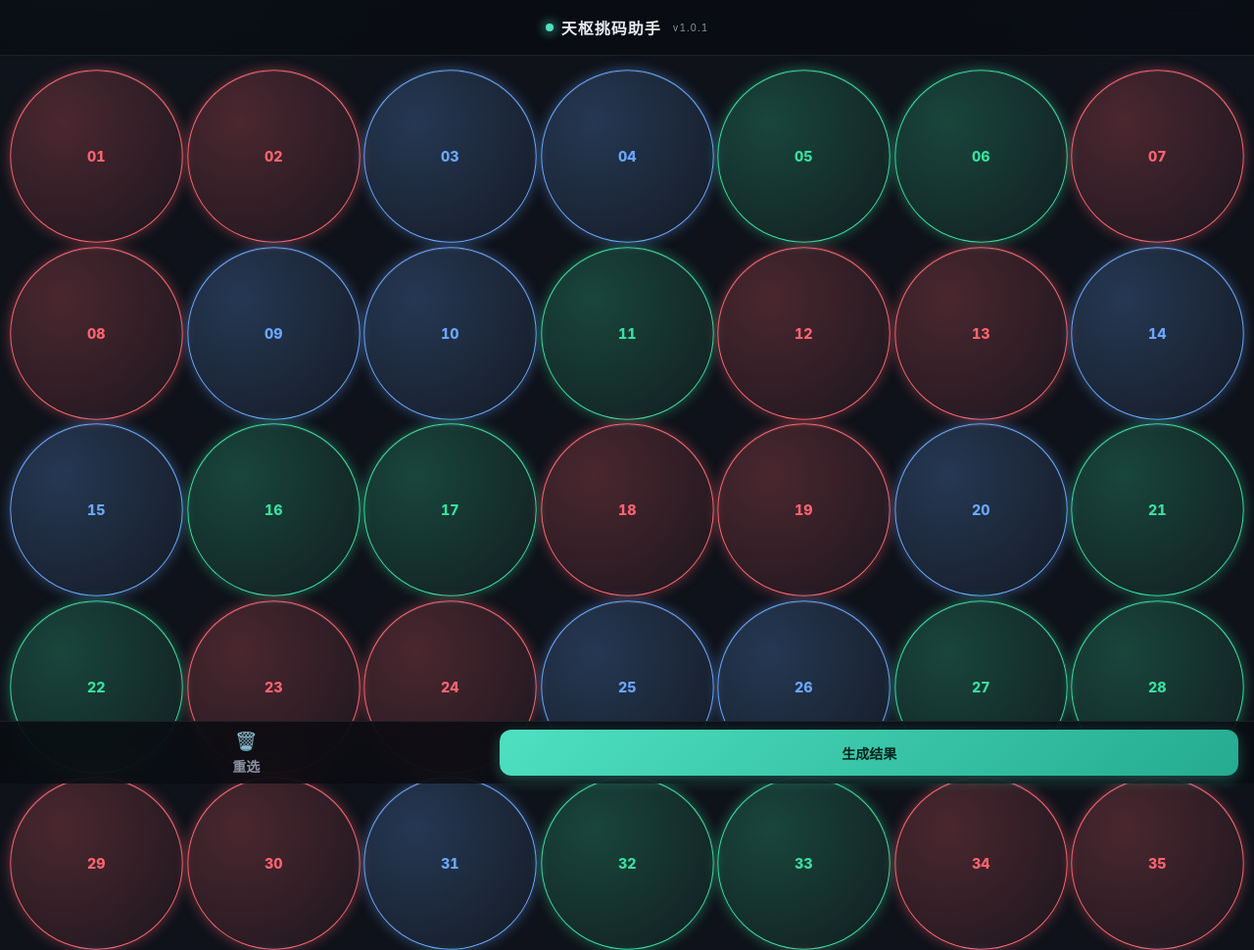
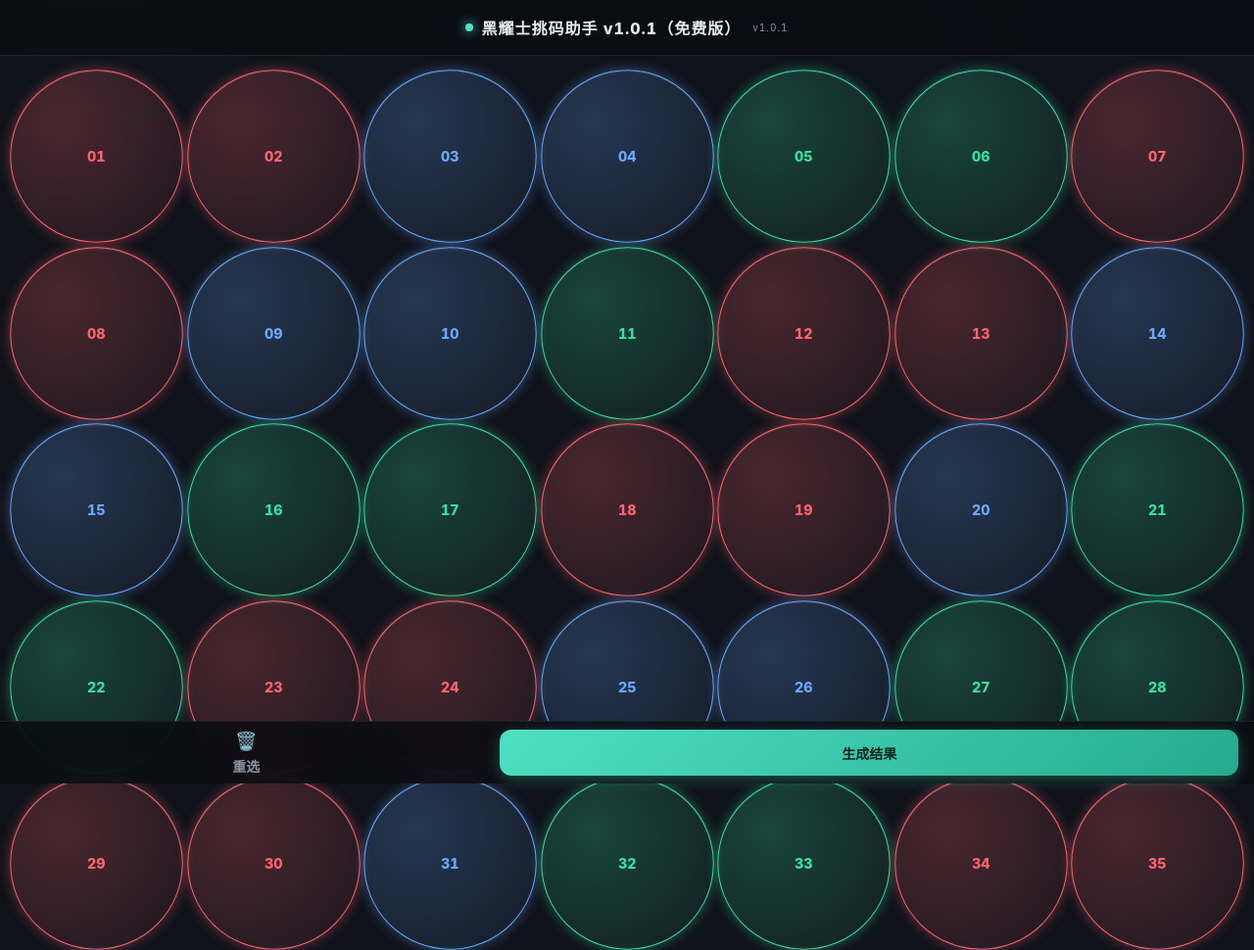
Before and after one commit to danny010690/tmzs888, a plain HTML site: page index.html in a window 1280 px wide. Shown: the top 970 px of the page at 98% size. Drawn offline with Linux system fonts and the light colour scheme.

Commit message:
Update title and header for free version

```diff
--- a/index.html
+++ b/index.html
@@ -5,7 +5,7 @@
      crossorigin="anonymous"></script>
 <meta charset="UTF-8">
 <meta name="viewport" content="width=device-width, initial-scale=1.0, maximum-scale=1.0, user-scalable=no, viewport-fit=cover">
-<title>天枢挑码助手 v1.0.1星耀版</title>
+<title>黑耀士挑码助手 v1.0.1（免费版）</title>
 <style>
     :root {
         --bg: #080a0e;
@@ -234,7 +234,7 @@
 
 <div id="toast">✅ 复制成功</div>
 
-<div class="header">天枢挑码助手 <span>v1.0.1</span></div>
+<div class="header">黑耀士挑码助手 v1.0.1（免费版） <span>v1.0.1</span></div>
 
 <!-- 号码预览区 (吸顶) -->
 <div class="numbers-grid" id="numbersGrid"></div>
```
